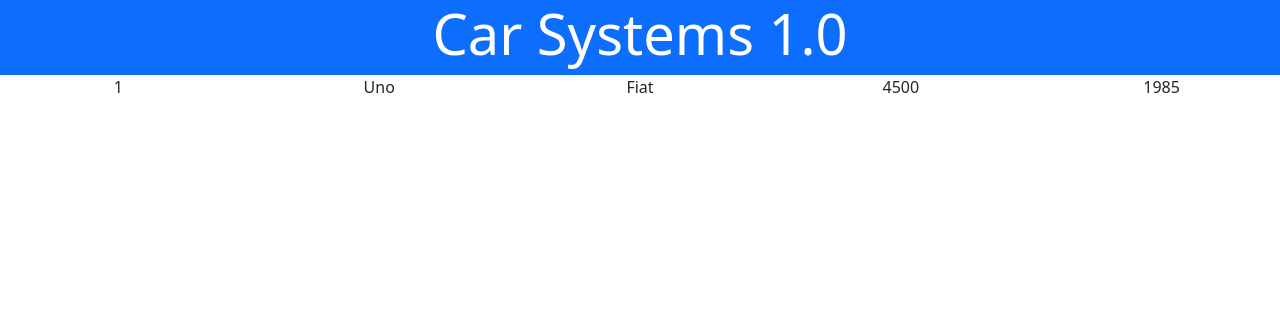
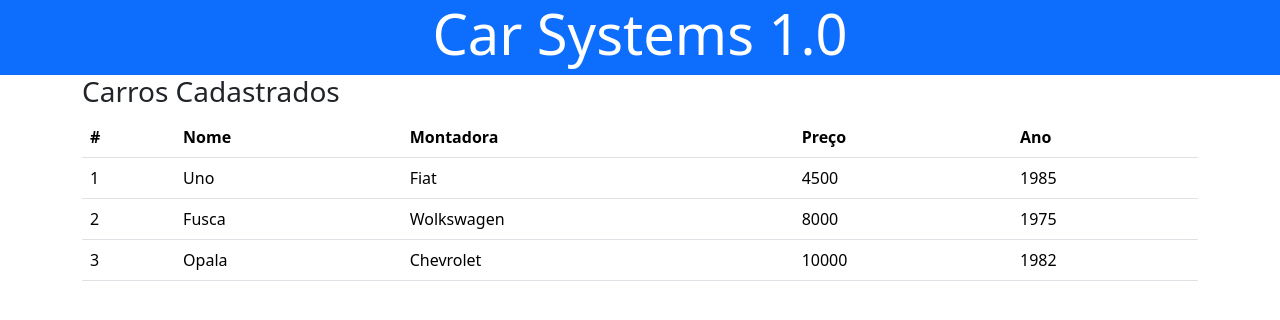
Before and after one commit to Vinist021/Cadastro_Carros, an Angular app: page / in a window 1280 px wide. Shown: the top 320 px of the page. Built offline with nearby package versions, Linux system fonts and the light colour scheme.

Commit message:
Criada tabela para cadastro dos carros

```diff
--- a/src/app/app-module.ts
+++ b/src/app/app-module.ts
@@ -6,12 +6,14 @@ import { App } from './app';
 import { CarroComponent } from './components/carro/carro';
 import { NgbModule } from '@ng-bootstrap/ng-bootstrap';
 import { HeaderComponent } from './components/header/header';
+import { CarrosComponent } from './components/carros/carros';
 
 @NgModule({
   declarations: [
     App,
     CarroComponent,
-    HeaderComponent
+    HeaderComponent,
+    CarrosComponent
   ],
   imports: [
     BrowserModule,
--- a/src/app/app.html
+++ b/src/app/app.html
@@ -1,2 +1,2 @@
 <app-header></app-header>
-<app-carro></app-carro>
+<app-carros></app-carros>
--- /dev/null
+++ b/src/app/components/carros/carros.html
@@ -0,0 +1,23 @@
+<div class="container">
+    <h3>Carros Cadastrados</h3>
+    <table class="table">
+        <thead>
+            <tr>
+                <th>#</th>
+                <th>Nome</th>
+                <th>Montadora</th>
+                <th>Preço</th>
+                <th>Ano</th>
+            </tr>
+        </thead>
+        <tbody>
+            <tr *ngFor="let carro of carros">
+                <td>{{carro.id}}</td>
+                <td>{{carro.nome}}</td>
+                <td>{{carro.montadora}}</td>
+                <td>{{carro.preco}}</td>
+                <td>{{carro.ano}}</td>
+            </tr>
+        </tbody>
+    </table>
+</div>
--- /dev/null
+++ b/src/app/components/carros/carros.ts
@@ -0,0 +1,36 @@
+import { Component } from '@angular/core';
+import { Carro } from '../../models/carro';
+
+@Component({
+  selector: 'app-carros',
+  standalone: false,
+  templateUrl: './carros.html',
+  styleUrl: './carros.css'
+})
+export class CarrosComponent {
+
+  carros: Carro[] = [
+    {
+        id: 1,
+        nome: "Uno",
+        montadora: "Fiat",
+        preco: 4500,
+        ano: 1985
+    },
+    {
+        id: 2,
+        nome: "Fusca",
+        montadora: "Wolkswagen",
+        preco: 8000,
+        ano: 1975
+    },
+    {
+        id: 3,
+        nome: "Opala",
+        montadora: "Chevrolet",
+        preco: 10000,
+        ano: 1982
+    }
+  ];
+
+}
```
Also changed, not shown: src/app/components/carros/carros.css (added).
